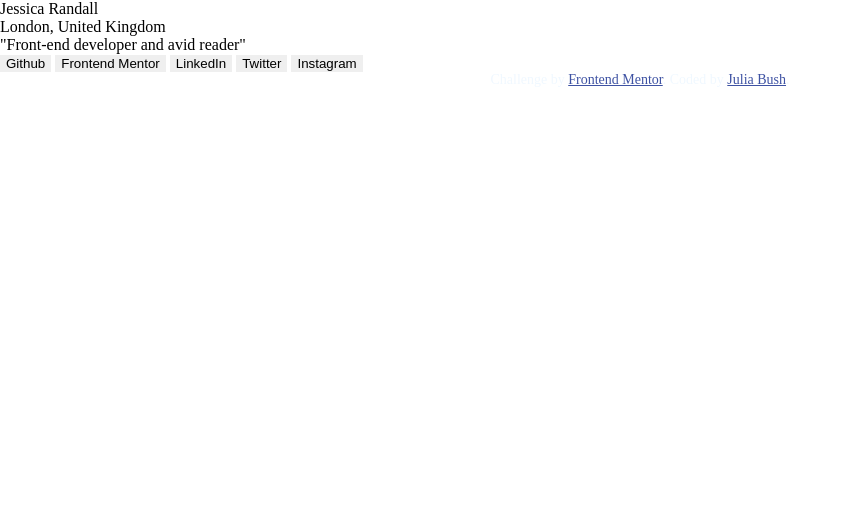
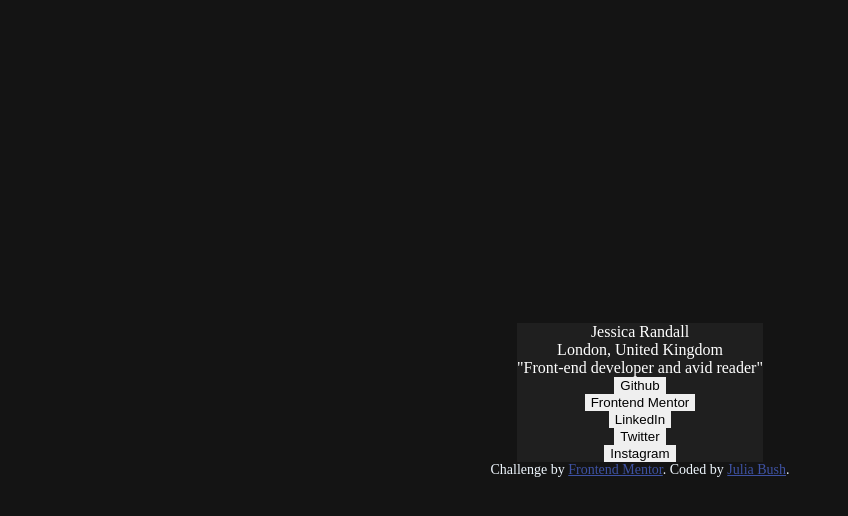
Before and after one commit to juliabush/social-profile, a plain HTML site: page index.html in a window 1280 px wide. Shown: the whole page, without its empty margins (0-848 px from the left). Drawn offline with Linux system fonts and the light colour scheme.

Commit message:
adding html height 100% fixed flexbox issue

```diff
--- a/style.css
+++ b/style.css
@@ -3,3 +3,18 @@
     margin: 0;
     box-sizing: border-box;
 }
+html, body {
+    background-color: hsl(0, 0%, 8%);
+    display: flex;
+    flex-direction: column;
+    justify-content: center;
+    align-items: center;
+    height: 100%;
+}
+.card {
+    background-color: hsl(0, 0%, 12%);
+    display: flex;
+    flex-direction: column;
+    align-items: center;
+    color: white;
+}
```
